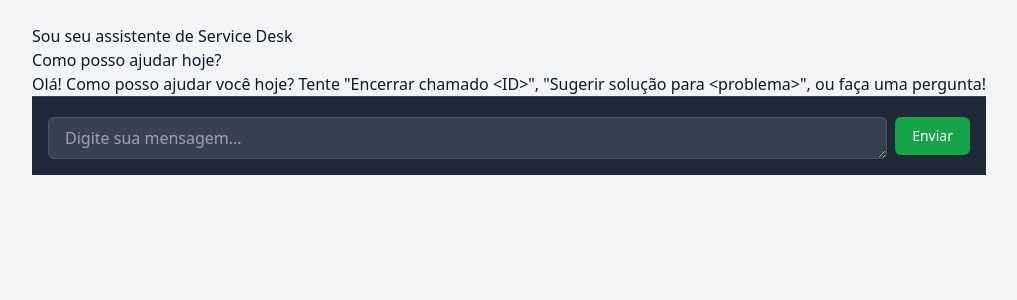
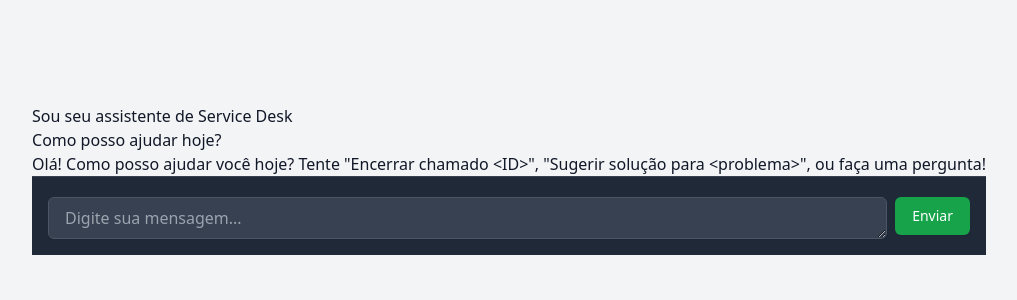
Before and after one commit to AlexandreCalmonJr/service_desk_chat_moderno, a Flask app: page / in a window 1280 px wide. Shown: the part 64-364 px from the top of the page, without its empty margins (131-1148 px from the left). Run offline with Flask 3, Linux system fonts and the light colour scheme; the visitor is signed in with stand-in values (Sample User, id 1); some libraries are stand-ins or nearby versions.

Commit message:
test layout index chat html

```diff
--- a/templates/index.html
+++ b/templates/index.html
@@ -4,7 +4,7 @@
 
 {% block content %}
     {# Este container usa Tailwind para restaurar o alinhamento centralizado que você preferia #}
-    <div class="flex flex-1 items-center justify-center w-full">
+    <main class="flex-1 flex flex-col items-center justify-center pt-20 pb-4 px-4">
         {% include 'chat.html' %}
-    </div>
+    </main>
 {% endblock %}
```
